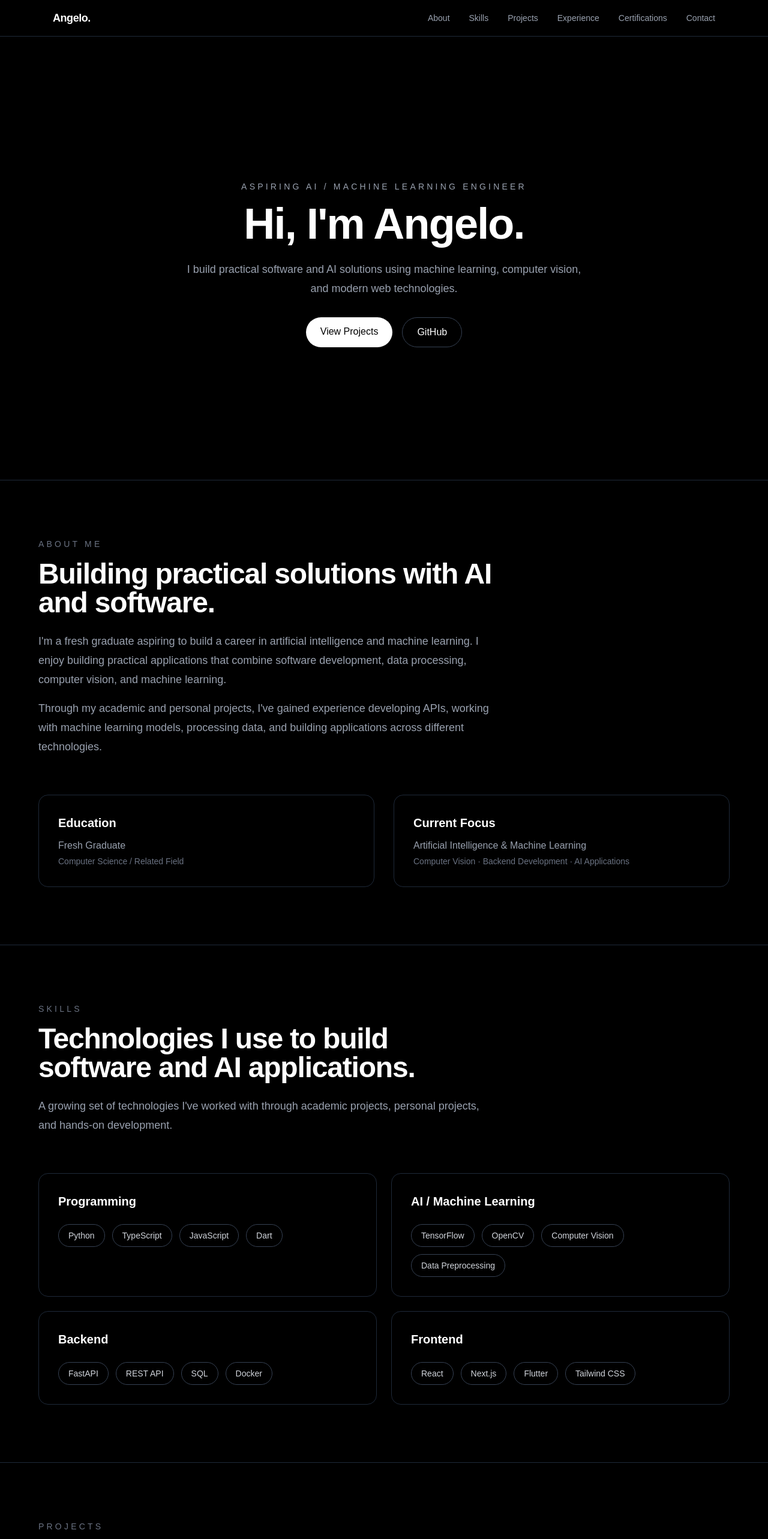
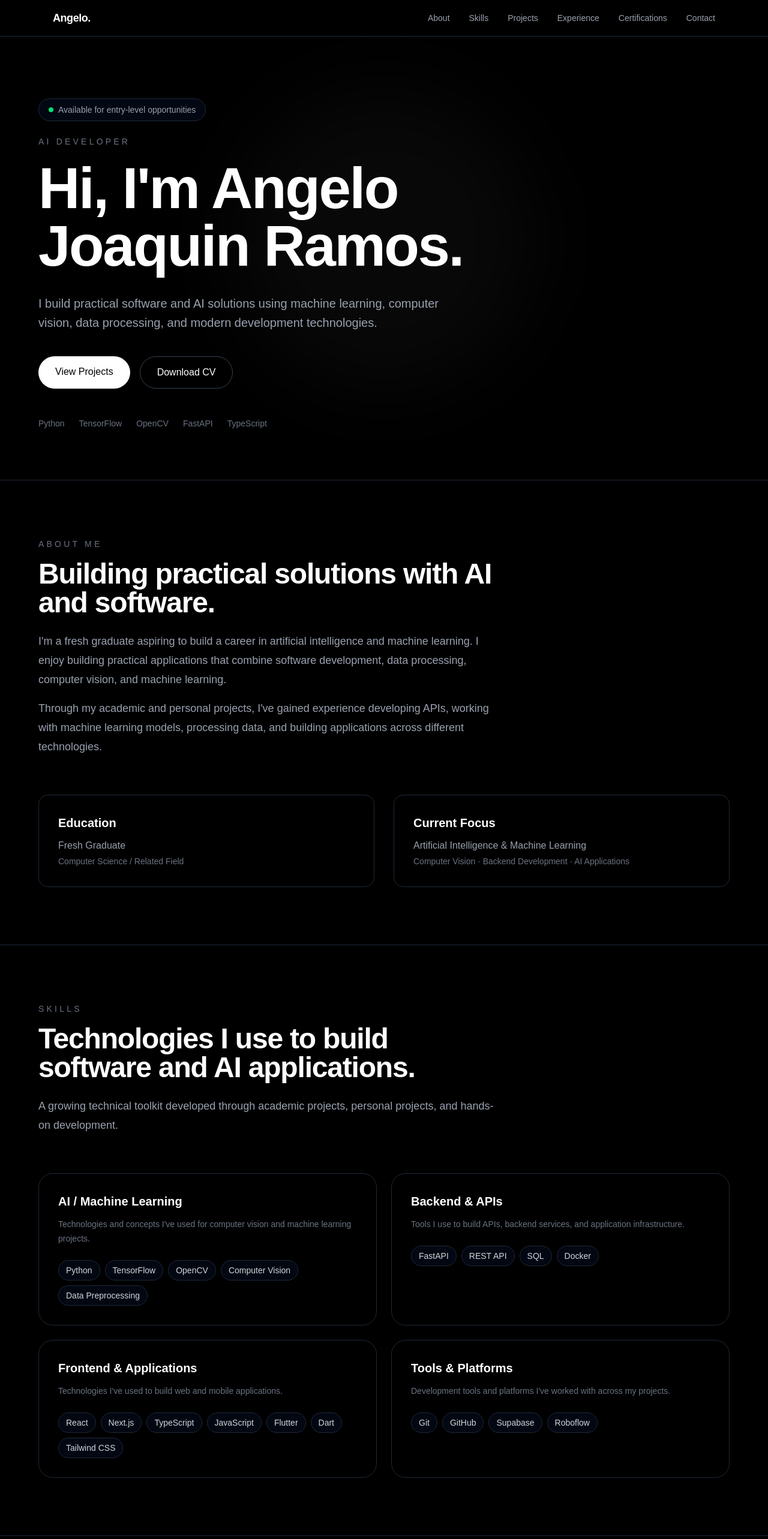
Before and after one commit to Wackzy12/angelo-portfolio, a Next.js app: page / in a window 1280 px wide. Shown: the top 2566 px of the page at 60% size. Built offline with nearby package versions, Linux system fonts and the light colour scheme.

Commit message:
Polish portfolio UI and improve navigation

```diff
--- a/src/app/page.tsx
+++ b/src/app/page.tsx
@@ -12,38 +12,57 @@ export default function Home() {
     <main className="min-h-screen bg-black text-white">
       <Navbar />
 
-      <section className="flex min-h-screen items-center justify-center px-6 pt-20">
-        <div className="max-w-4xl text-center">
-          <p className="mb-4 text-sm uppercase tracking-[0.3em] text-gray-400">
-            Aspiring AI / Machine Learning Engineer
+      <section className="relative flex min-h-screen items-center overflow-hidden px-6 pt-20">
+        <div className="pointer-events-none absolute inset-0">
+          <div className="absolute left-1/2 top-1/2 h-125 w-125 -translate-x-1/2 -translate-y-1/2 rounded-full bg-white/3 blur-3xl" />
+        </div>
+
+        <div className="relative mx-auto w-full max-w-6xl">
+          <div className="max-w-4xl">
+            <div className="mb-6 inline-flex items-center rounded-full border border-gray-800 bg-gray-950 px-4 py-2 text-sm text-gray-400">
+              <span className="mr-2 h-2 w-2 rounded-full bg-green-400" />
+              Available for entry-level opportunities
+            </div>
+
+            <p className="text-sm uppercase tracking-[0.3em] text-gray-500">
+              AI Developer
             </p>
 
-          <h1 className="text-5xl font-bold tracking-tight sm:text-7xl">
-            Hi, I'm Angelo.
+            <h1 className="mt-5 text-5xl font-bold tracking-tight sm:text-7xl lg:text-8xl">
+              Hi, I'm Angelo Joaquin Ramos.
             </h1>
 
-          <p className="mx-auto mt-6 max-w-2xl text-lg leading-8 text-gray-400">
+            <p className="mt-8 max-w-2xl text-lg leading-8 text-gray-400 sm:text-xl">
               I build practical software and AI solutions using
-            machine learning, computer vision, and modern web
-            technologies.
+              machine learning, computer vision, data processing,
+              and modern development technologies.
             </p>
 
-          <div className="mt-8 flex justify-center gap-4">
+            <div className="mt-10 flex flex-col gap-4 sm:flex-row">
               <a
                 href="#projects"
-              className="rounded-full bg-white px-6 py-3 font-medium text-black transition hover:bg-gray-200"
+                className="rounded-full bg-white px-7 py-3.5 text-center font-medium text-black transition hover:bg-gray-200"
               >
                 View Projects
               </a>
 
               <a
-              href="https://github.com/Wackzy12"
+                href="/AngeloJoaquin_Ramos_Resume.pdf"
                 target="_blank"
                 rel="noopener noreferrer"
-              className="rounded-full border border-gray-700 px-6 py-3 font-medium transition hover:bg-gray-900"
+                className="rounded-full border border-gray-700 px-7 py-3.5 text-center font-medium transition hover:border-gray-500 hover:bg-gray-900"
               >
-              GitHub
+                Download CV
               </a>
+            </div>
+
+            <div className="mt-12 flex flex-wrap gap-x-6 gap-y-3 text-sm text-gray-500">
+              <span>Python</span>
+              <span>TensorFlow</span>
+              <span>OpenCV</span>
+              <span>FastAPI</span>
+              <span>TypeScript</span>
+            </div>
           </div>
         </div>
       </section>
@@ -56,7 +75,5 @@ export default function Home() {
     <Contact />
     <Footer />
     </main>
-
   );
-
 }
--- a/src/components/Projects.tsx
+++ b/src/components/Projects.tsx
@@ -2,19 +2,6 @@ import SectionHeading from "@/components/SectionHeading";
 
 export default function Projects() {
   const projects = [
-    {
-      title: "Lazy Dashboard",
-      subtitle: "Productivity Dashboard",
-      description:
-        "A productivity dashboard for managing tasks and exploring productivity patterns through data-driven insights.",
-      technologies: [
-        "React",
-        "TypeScript",
-        "Supabase",
-        "JavaScript",
-      ],
-      github: "https://github.com/Wackzy12/Lazy-Dashboard",
-    },
     {
       title: "Bullseye",
       subtitle: "Dart Detection & Scoring Application",
@@ -29,6 +16,21 @@ export default function Projects() {
         "Docker",
       ],
       github: "https://github.com/GGTsuyan/bullseye_app_2",
+      featured: true,
+    },
+    {
+      title: "Lazy Dashboard",
+      subtitle: "Productivity Dashboard",
+      description:
+        "A productivity dashboard for managing tasks and exploring productivity patterns through data-driven insights.",
+      technologies: [
+        "React",
+        "TypeScript",
+        "Supabase",
+        "JavaScript",
+      ],
+      github: "https://github.com/Wackzy12/Lazy-Dashboard",
+      featured: false,
     },
   ];
 
@@ -48,42 +50,66 @@ export default function Projects() {
           {projects.map((project) => (
             <article
               key={project.title}
-              className="group rounded-3xl border border-gray-800 p-8 transition hover:border-gray-600 md:p-10"
+              className={`group overflow-hidden rounded-3xl border p-8 transition md:p-10 ${
+                project.featured
+                  ? "border-gray-700 bg-gray-950"
+                  : "border-gray-800"
+              } hover:border-gray-500`}
             >
-              <div className="flex flex-col gap-8 md:flex-row md:items-start md:justify-between">
-                <div className="max-w-3xl">
-                  <p className="text-sm uppercase tracking-[0.25em] text-gray-500">
+              <div className="grid gap-10 lg:grid-cols-[1fr_auto] lg:items-start">
+                <div>
+                  {project.featured && (
+                    <span className="inline-flex rounded-full border border-gray-700 bg-black px-3 py-1 text-xs font-medium uppercase tracking-wider text-gray-400">
+                      Featured Project
+                    </span>
+                  )}
+
+                  <p className="mt-4 text-sm uppercase tracking-[0.25em] text-gray-500">
                     {project.title}
                   </p>
 
-                  <h3 className="mt-3 text-2xl font-semibold sm:text-3xl">
+                  <h3 className="mt-3 text-3xl font-semibold tracking-tight sm:text-4xl">
                     {project.subtitle}
                   </h3>
 
-                  <p className="mt-5 text-base leading-7 text-gray-400">
+                  <p className="mt-6 max-w-3xl text-base leading-8 text-gray-400">
                     {project.description}
                   </p>
 
-                  <div className="mt-6 flex flex-wrap gap-2">
+                  <div className="mt-8">
+                    <p className="text-xs font-semibold uppercase tracking-wider text-gray-500">
+                      Technologies
+                    </p>
+
+                    <div className="mt-3 flex flex-wrap gap-2">
                       {project.technologies.map((technology) => (
                         <span
                           key={technology}
-                        className="rounded-full bg-gray-900 px-3 py-1.5 text-sm text-gray-300"
+                          className="rounded-full border border-gray-800 bg-black px-3 py-1.5 text-sm text-gray-300"
                         >
                           {technology}
                         </span>
                       ))}
                     </div>
                   </div>
+                </div>
 
+                <div className="lg:pt-1">
+                  {project.github !== "#" ? (
                     <a
                       href={project.github}
                       target="_blank"
                       rel="noopener noreferrer"
-                  className="shrink-0 rounded-full border border-gray-700 px-5 py-2.5 text-sm font-medium transition hover:bg-white hover:text-black"
+                      className="inline-flex rounded-full border border-gray-700 px-5 py-2.5 text-sm font-medium transition hover:bg-white hover:text-black"
                     >
                       View GitHub →
                     </a>
+                  ) : (
+                    <span className="inline-flex rounded-full border border-gray-800 px-5 py-2.5 text-sm text-gray-600">
+                      GitHub coming soon
+                    </span>
+                  )}
+                </div>
               </div>
             </article>
           ))}
--- a/src/components/Skills.tsx
+++ b/src/components/Skills.tsx
@@ -3,12 +3,11 @@ import SectionHeading from "@/components/SectionHeading";
 export default function Skills() {
   const skillCategories = [
     {
-      title: "Programming",
-      skills: ["Python", "TypeScript", "JavaScript", "Dart"],
-    },
-    {
       title: "AI / Machine Learning",
+      description:
+        "Technologies and concepts I've used for computer vision and machine learning projects.",
       skills: [
+        "Python",
         "TensorFlow",
         "OpenCV",
         "Computer Vision",
@@ -16,12 +15,40 @@ export default function Skills() {
       ],
     },
     {
-      title: "Backend",
-      skills: ["FastAPI", "REST API", "SQL", "Docker"],
+      title: "Backend & APIs",
+      description:
+        "Tools I use to build APIs, backend services, and application infrastructure.",
+      skills: [
+        "FastAPI",
+        "REST API",
+        "SQL",
+        "Docker",
+      ],
     },
     {
-      title: "Frontend",
-      skills: ["React", "Next.js", "Flutter", "Tailwind CSS"],
+      title: "Frontend & Applications",
+      description:
+        "Technologies I've used to build web and mobile applications.",
+      skills: [
+        "React",
+        "Next.js",
+        "TypeScript",
+        "JavaScript",
+        "Flutter",
+        "Dart",
+        "Tailwind CSS",
+      ],
+    },
+    {
+      title: "Tools & Platforms",
+      description:
+        "Development tools and platforms I've worked with across my projects.",
+      skills: [
+        "Git",
+        "GitHub",
+        "Supabase",
+        "Roboflow",
+      ],
     },
   ];
 
@@ -34,30 +61,34 @@ export default function Skills() {
         <SectionHeading
           label="Skills"
           title="Technologies I use to build software and AI applications."
-          description="A growing set of technologies I've worked with through academic projects, personal projects, and hands-on development."
+          description="A growing technical toolkit developed through academic projects, personal projects, and hands-on development."
         />
 
         <div className="mt-16 grid gap-6 md:grid-cols-2">
           {skillCategories.map((category) => (
-            <div
+            <article
               key={category.title}
-              className="rounded-2xl border border-gray-800 p-8"
+              className="rounded-3xl border border-gray-800 p-8 transition hover:border-gray-600"
             >
               <h3 className="text-xl font-semibold">
                 {category.title}
               </h3>
 
-              <div className="mt-6 flex flex-wrap gap-3">
+              <p className="mt-3 text-sm leading-6 text-gray-500">
+                {category.description}
+              </p>
+
+              <div className="mt-6 flex flex-wrap gap-2">
                 {category.skills.map((skill) => (
                   <span
                     key={skill}
-                    className="rounded-full border border-gray-700 px-4 py-2 text-sm text-gray-300"
+                    className="rounded-full border border-gray-800 bg-gray-950 px-3 py-1.5 text-sm text-gray-300"
                   >
                     {skill}
                   </span>
                 ))}
               </div>
-            </div>
+            </article>
           ))}
         </div>
       </div>
```
Also changed, not shown: src/components/Navbar.tsx (+50 -34 lines), 1 other file (tests, documents, lock files or other folders). Lines whose indentation alone changed are shown as unchanged.
